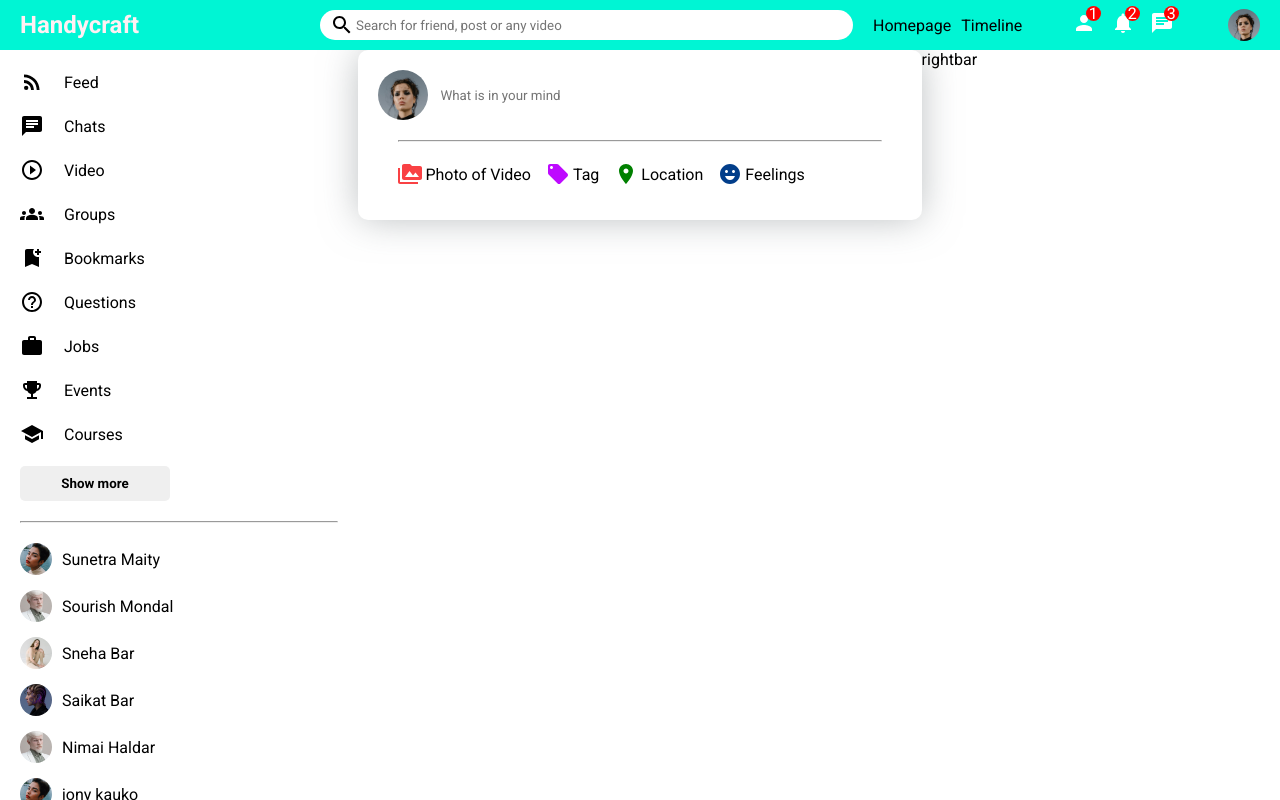
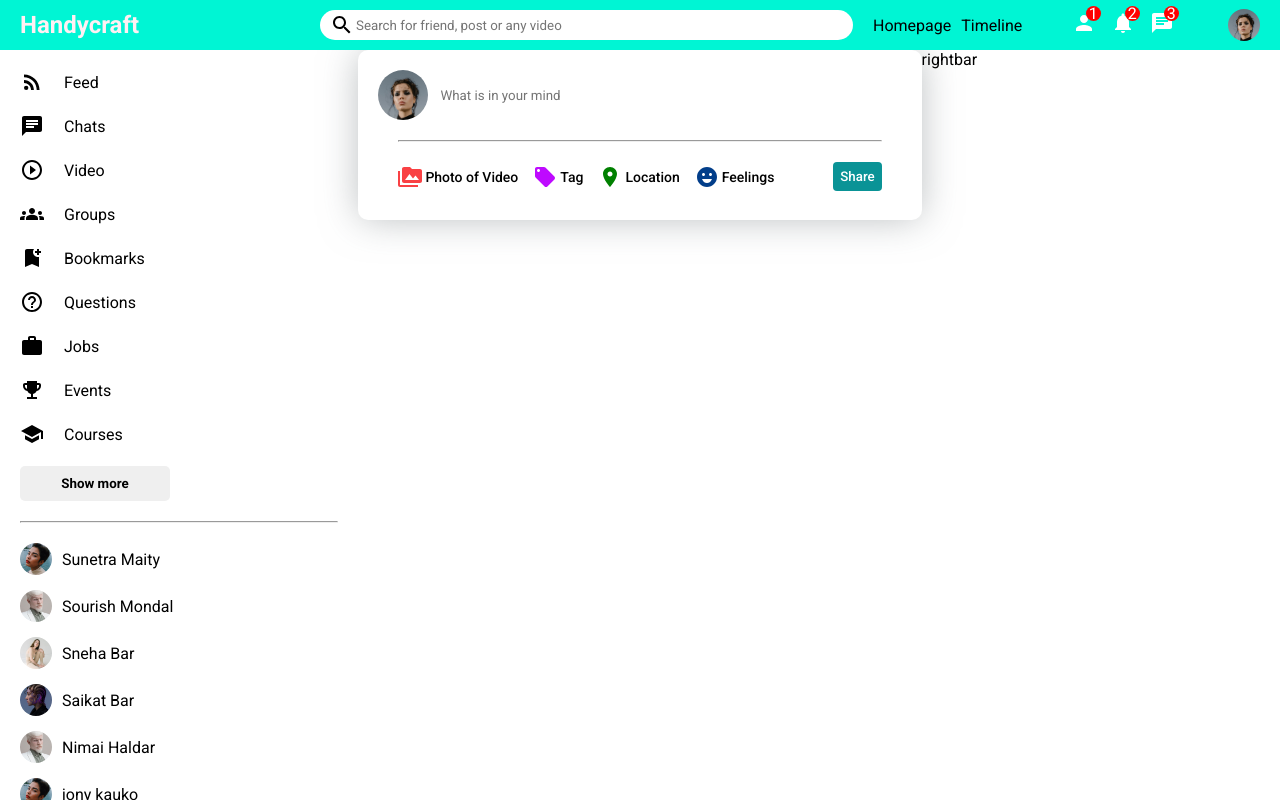
Before and after one commit to SAHEBDHARA/react-social-medial-app, a React (Create React App) app: page / in a window 1280 px wide. Built offline with nearby package versions, Linux system fonts and the light colour scheme.

Commit message:
ending share post

```diff
--- a/src/components/share/share.css
+++ b/src/components/share/share.css
@@ -51,3 +51,18 @@
     font-size: 18px;
     margin-right: 3px;
 }
+.shareOptionText{
+    font-size: 14px;
+    font-weight: 500;
+}
+.buttonShare{
+    border  : none;
+    padding: 7px;
+    border-radius: 4px;
+    background-color: #0a9396 ;
+    font-weight: 500;
+    margin-right: 20px;
+    cursor: pointer;
+    color: #fff;
+
+}
--- a/src/components/share/share.jsx
+++ b/src/components/share/share.jsx
@@ -33,6 +33,7 @@ export default function share() {
             </div>
 
           </div>
+          <button className="buttonShare">Share</button>
 
         </div>
       </div>
```
